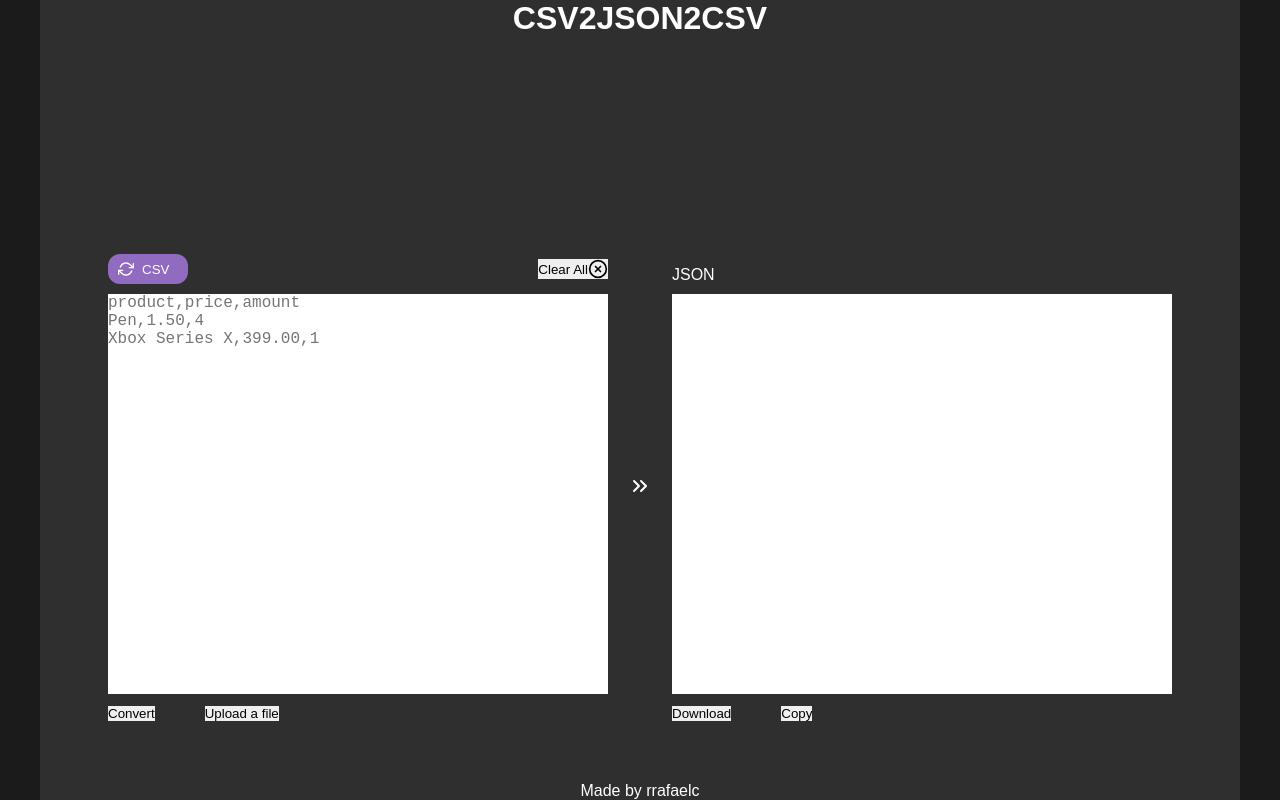
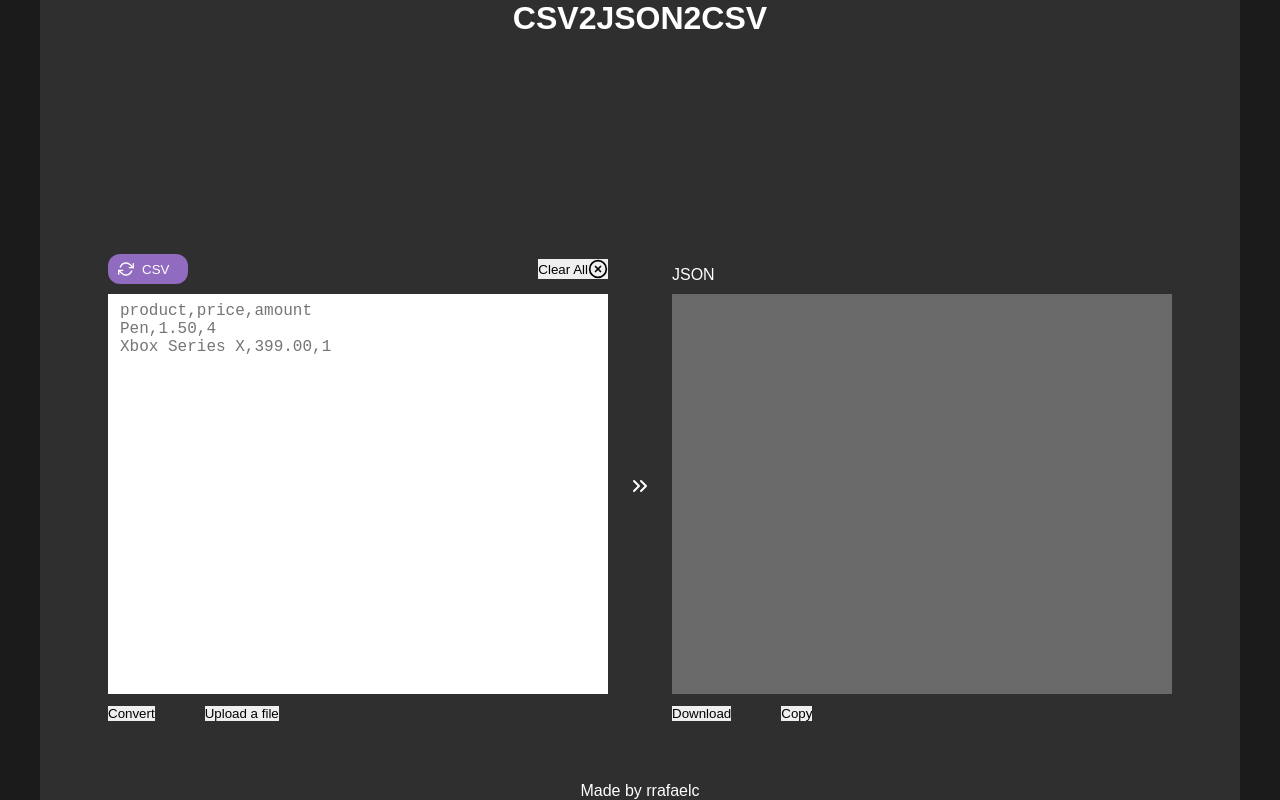
Before and after one commit to rrafaelc/app-ideas-challenge, a React (Create React App) app in the folder beginner/08_csv2json/: page / in a window 1280 px wide. Built offline with nearby package versions, Linux system fonts and the light colour scheme.

Commit message:
add padding to textarea and dynamic disabled

```diff
--- a/beginner/08_csv2json/src/Dashboard/index.tsx
+++ b/beginner/08_csv2json/src/Dashboard/index.tsx
@@ -73,7 +73,13 @@ const Dashboard: React.FC = () => {
         </div>
         <div className="inputTextArea result">
           <span>{method ? 'JSON' : 'CSV'}</span>
-          <textarea name="result" id="result" readOnly value={result} />
+          <textarea
+            name="result"
+            id="result"
+            readOnly
+            value={result}
+            disabled={result ? false : true}
+          />
           <div className="buttons">
             <button type="button">Download</button>
             <button type="button" onClick={handleCopy}>
--- a/beginner/08_csv2json/src/Dashboard/styles.ts
+++ b/beginner/08_csv2json/src/Dashboard/styles.ts
@@ -18,6 +18,8 @@ export const Container = styled.div`
     resize: none;
     width: 500px;
     height: 400px;
+
+    padding: 8px 12px;
 
     font-size: 1rem;
     font-family: 'Courier New', Courier, monospace;
```
